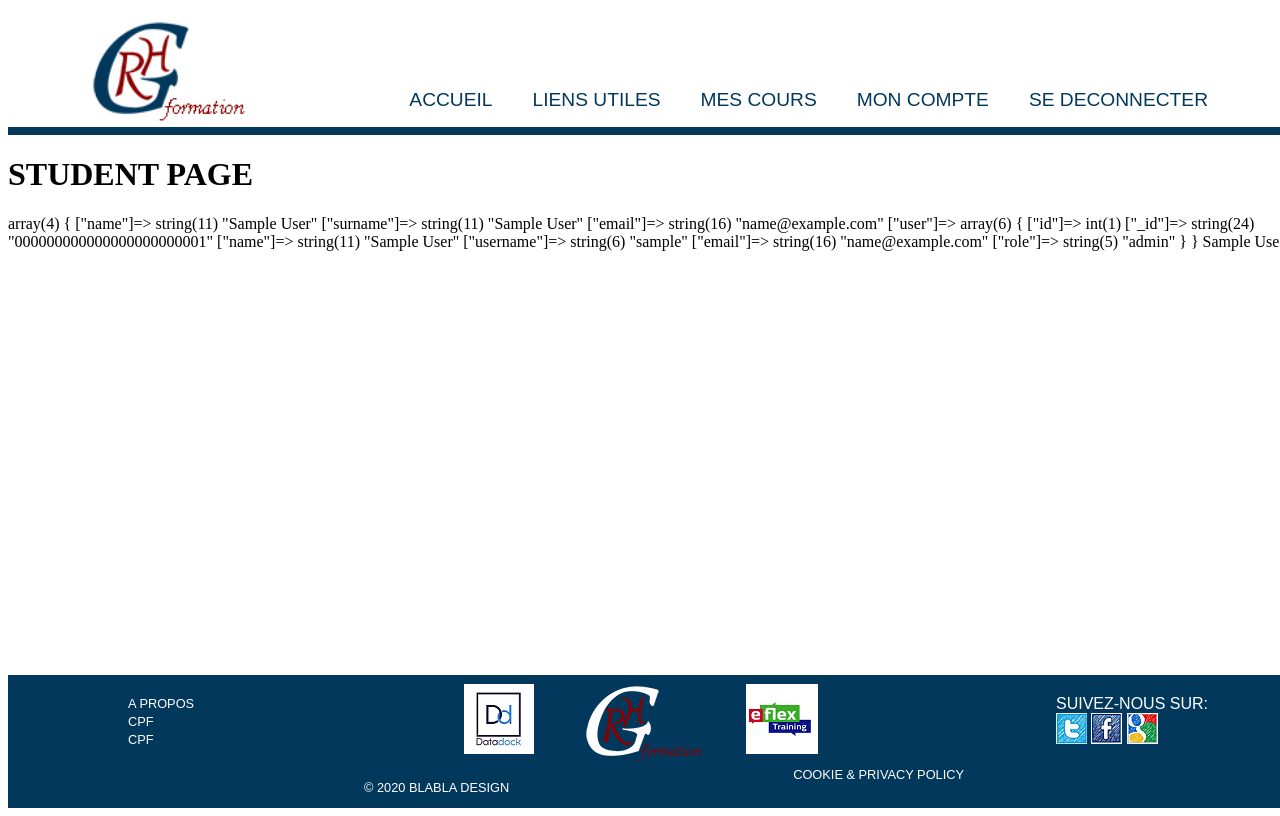
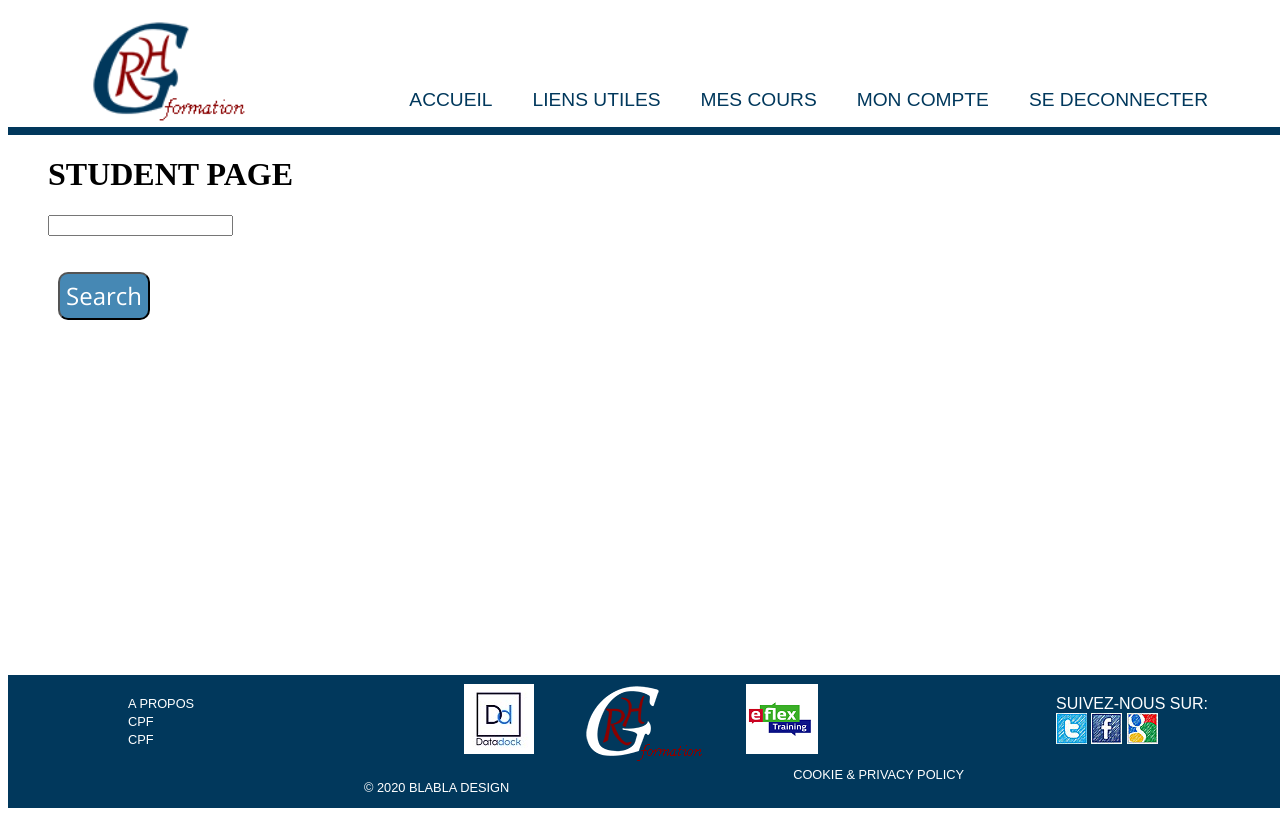
Before and after one commit to nicolaslechenic/grh56, a PHP site: page /index.php?action=student in a window 1280 px wide. Run offline with PHP 8.4, Linux system fonts and the light colour scheme; the visitor is signed in with stand-in values (Sample User, id 1); some web fonts are replaced.

Commit message:
added first API that works to student page

```diff
--- a/app/public/css/style.css
+++ b/app/public/css/style.css
@@ -23,7 +23,7 @@ body {
     font: 1em 'Charm', sans-serif, bold;
 }
 
-#account_section,
+.section,
 .header_main,
 #top_menu,
 #top_menu ul,
@@ -359,7 +359,12 @@ footer {
 
 
 /* STUDENT PAGE*/
-#account_section {
+#div {
+    max-width: 1200px;
+    margin: 0 auto;
+}
+
+.section {
     justify-content: space-around;
     padding-bottom: 155px;
 }
--- a/app/public/js/signInValid.js
+++ b/app/public/js/signInValid.js
@@ -36,7 +36,7 @@ formValidSignIn.addEventListener("click", function validate(event) {
 
     for (let i = 0; i < formFieldsNamesSigIn.length; i++) {
         if (formFieldsSignIn[i].value === "") {
-            formFieldsSignInRequired[i].textContent = formFieldsNamesSigIn[i] + " manquant";
+            formFieldsSignInRequired[i]. = formFieldsNamesSigIn[i] + " manquant";
             event.stopImmediatePropagation();
         } else if (formRegExp[i] === false) {
             formFieldsSignInRequired[i].textContent = formFieldsNamesSigIn[i] + " n'est pas conforme"
--- /dev/null
+++ b/app/public/js/urbanApi.js
@@ -0,0 +1,25 @@
+    let result = document.getElementById("result");
+    let word = document.getElementById("word_search").value;
+    let searchBtn = document.getElementById("search");
+
+    searchBtn.addEventListener("click", function search() {
+        /* clearing resalt */
+
+
+        // result = "";
+        fetch("https://mashape-community-urban-dictionary.p.rapidapi.com/define?term=" + word, {
+                "method": "GET",
+                "headers": {
+                    "x-rapidapi-host": "mashape-community-urban-dictionary.p.rapidapi.com",
+                    "x-rapidapi-key": "1b3db1587emsh55553bedeb4bae3p1afaaajsna8c432997d98"
+                }
+            })
+            .then(function (response) {
+                return response.json();
+
+            })
+            .then(function (json) {
+                result.innerText = json.list[0].definition;
+
+            })
+    })
--- a/app/views/FRONT/layouts/footer.php
+++ b/app/views/FRONT/layouts/footer.php
@@ -42,6 +42,7 @@
         <script src="app/public/js/userSignUp.js"></script>
         <script src="app/public/js/signUpValid.js"></script>
         <script src="app/public/js/login.js"></script>
+        <script src="app/public/js/urbanApi.js"></script>
 
 
         <script src="app/public/js/userRegistrationCheck.js"></script>
--- a/app/views/STUDENT/student.php
+++ b/app/views/STUDENT/student.php
@@ -2,8 +2,12 @@
 include 'app/views/FRONT/layouts/head.php';
 include_once 'app/views/FRONT/layouts/header.php';
 ?>
-<h1>STUDENT PAGE</h1>
+<div id="div">
+    <h1>STUDENT PAGE</h1>
+
+        <input type="text" id="word_search" placeholder="">
+        <p id="result"></p>
+        <button type="button" class="button" id="search">Search</button>
+
+</div>
 <?php include 'app/views/FRONT/layouts/footer.php' ?>
-<?php var_dump($_SESSION);
-echo($_SESSION['name']);
-    ?>
--- a/app/views/STUDENT/studentaccount.php
+++ b/app/views/STUDENT/studentaccount.php
@@ -2,7 +2,7 @@
 include 'app/views/FRONT/layouts/head.php';
 include_once 'app/views/FRONT/layouts/header.php';
 ?>
-<section  id="account_section">
+<section  class="section">
     <div class="account_card">
         <form class="account_form flexcolumn"  id="personal_form" action="index.php?action=modif" method="post">
             <label for="name">PRENOM:</label>
```
